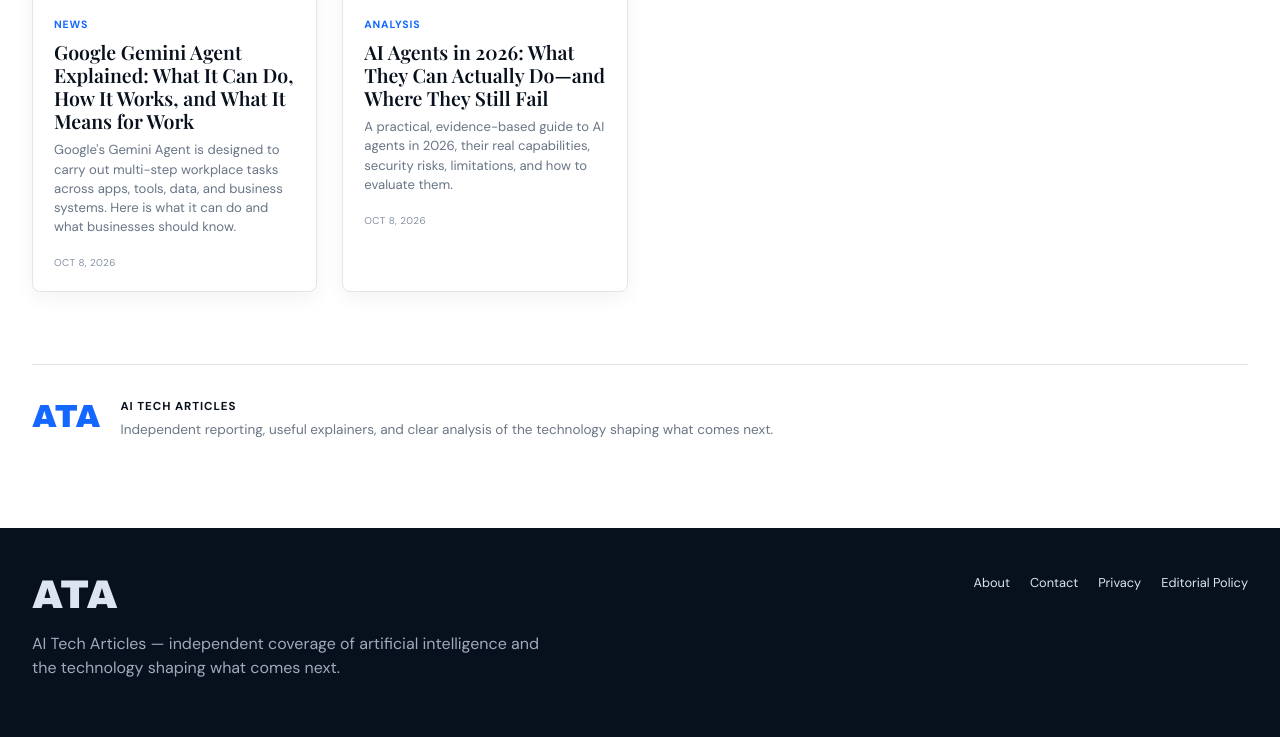
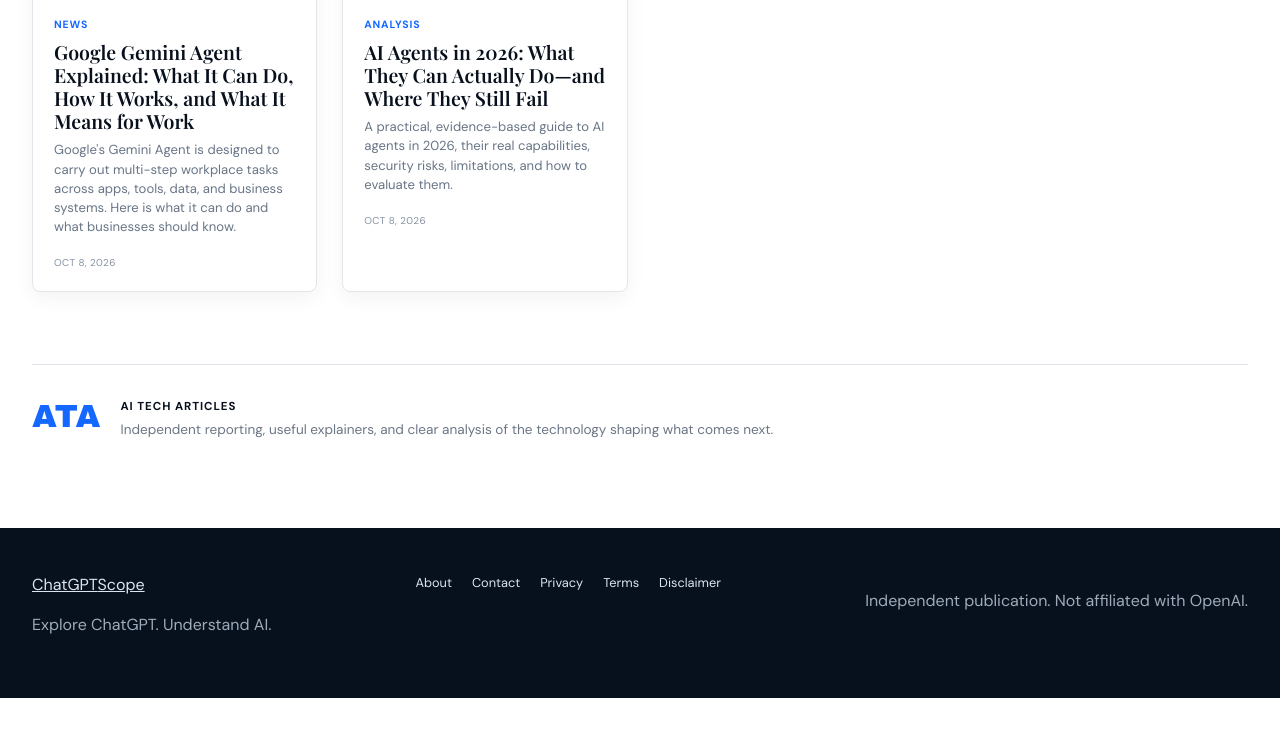
Before and after one commit to todaysnewsai/ChatGPTScope, a Jekyll site: the page built from index.html, in a window 1280 px wide and 900 px high, scrolled down 987 px, cut to the strip 159-896 px from the top of the window. Built offline with Jekyll 4.4.1, drawn with Linux system fonts in a browser that asks for light colours; the list of posts is cut into pages by our own code; after the commit the page ends 1844 px from its top, so only the background shows below that; some of the changed text lies outside the part shown.

Commit message:
Update site layout branding and navigation for ChatGPTScope

```diff
--- a/_layouts/default.html
+++ b/_layouts/default.html
@@ -3,7 +3,7 @@
 <head>
   <meta charset="utf-8">
   <meta name="viewport" content="width=device-width, initial-scale=1">
-  <meta name="theme-color" content="#ffffff">
+  <meta name="theme-color" content="#f8f6f0">
   {% seo %}
   {% feed_meta %}
   <link rel="preconnect" href="https://fonts.googleapis.com">
@@ -14,62 +14,48 @@
 <body>
 <header class="site-header">
   <div class="container header-inner">
-      <a class="brand-lockup" href="{{ '/' | relative_url }}" aria-label="ATA — AI Tech Articles">
-        <span class="ata-logo" aria-hidden="true"><span class="logo-a">A</span><span class="logo-t">T</span><span class="logo-a logo-a-last">A</span></span>
-        <span class="brand-copy">
-          <strong>AI TECH ARTICLES</strong>
-          <small>NEWS · INSIGHTS · TOOLS · RESEARCH</small>
-        </span>
+    <a class="brand-lockup" href="{{ '/' | relative_url }}" aria-label="ChatGPTScope home">
+      <span class="brand-name">ChatGPT<span>Scope</span></span>
+      <span class="brand-tagline">Explore ChatGPT. Understand AI.</span>
     </a>
-
-      <button class="menu-toggle" type="button" aria-expanded="false" aria-controls="site-nav">Menu</button>
-
+    <button class="menu-toggle" type="button" aria-expanded="false" aria-controls="site-nav" aria-label="Toggle navigation">☰</button>
     <nav id="site-nav" class="site-nav" aria-label="Primary navigation">
-        <a class="active" href="{{ '/' | relative_url }}">Home</a>
-        <a href="{{ '/news/' | relative_url }}">News</a>
-        <a href="{{ '/tools/' | relative_url }}">AI Tools</a>
-        <a href="{{ '/models/' | relative_url }}">AI Models</a>
+      <a href="{{ '/news/' | relative_url }}">Latest</a>
       <a href="{{ '/guides/' | relative_url }}">Guides</a>
-        <a href="{{ '/research/' | relative_url }}">Research</a>
-        <a href="{{ '/analysis/' | relative_url }}">Analysis</a>
-        <a href="{{ '/companies/' | relative_url }}">Companies</a>
+      <a href="{{ '/troubleshooting/' | relative_url }}">Troubleshooting</a>
+      <a href="{{ '/features/' | relative_url }}">Features</a>
+      <a href="{{ '/comparisons/' | relative_url }}">Comparisons</a>
+      <a href="{{ '/tools/' | relative_url }}">OpenAI Tools</a>
     </nav>
-
     <div class="header-actions">
-        <label class="search-box" aria-label="Search articles">
-          <span aria-hidden="true">⌕</span>
-          <input type="search" placeholder="Search articles..." />
-        </label>
+      <a class="subscribe-link" href="#newsletter">Subscribe</a>
     </div>
   </div>
 </header>
-
 <main>{{ content }}</main>
-
 <footer class="site-footer">
   <div class="container footer-inner">
-      <div>
-        <span class="footer-logo">ATA</span>
-        <p>AI Tech Articles — independent coverage of artificial intelligence and the technology shaping what comes next.</p>
+    <div class="footer-brand">
+      <a class="footer-wordmark" href="{{ '/' | relative_url }}">ChatGPT<span>Scope</span></a>
+      <p>Explore ChatGPT. Understand AI.</p>
     </div>
     <nav aria-label="Footer navigation">
       <a href="{{ '/about/' | relative_url }}">About</a>
       <a href="{{ '/contact/' | relative_url }}">Contact</a>
       <a href="{{ '/privacy/' | relative_url }}">Privacy</a>
-        <a href="{{ '/editorial-policy/' | relative_url }}">Editorial Policy</a>
+      <a href="{{ '/terms/' | relative_url }}">Terms</a>
+      <a href="{{ '/disclaimer/' | relative_url }}">Disclaimer</a>
     </nav>
+    <p class="independence-note">Independent publication. Not affiliated with OpenAI.</p>
   </div>
 </footer>
-
 <script>
   const menu = document.querySelector('.menu-toggle');
   const nav = document.querySelector('.site-nav');
-
   menu?.addEventListener('click', () => {
     const open = nav?.classList.toggle('open') ?? false;
     menu.setAttribute('aria-expanded', String(open));
   });
-
   nav?.querySelectorAll('a').forEach(link => link.addEventListener('click', () => {
     nav.classList.remove('open');
     menu?.setAttribute('aria-expanded', 'false');
```
Lines whose indentation alone changed are shown as unchanged.
